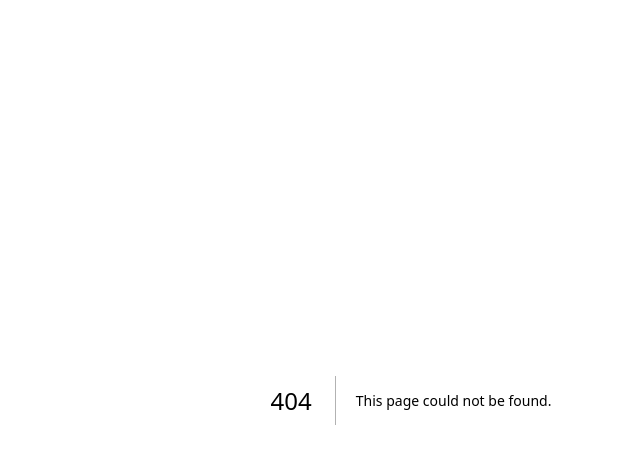
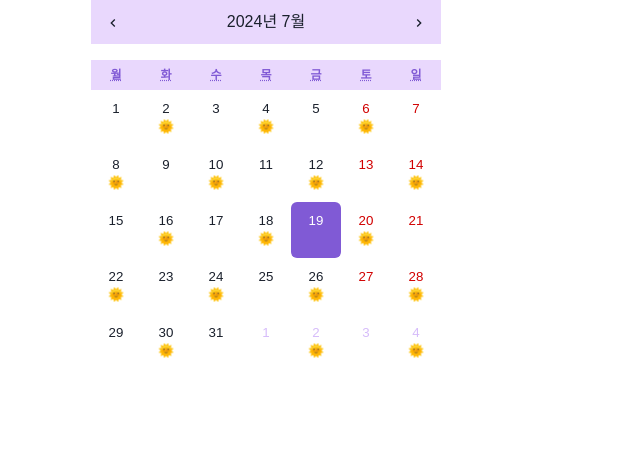
Before and after one commit to yoouyeon/playground, a Next.js app in the folder 2024-smilegate-weeklyton/: page /calendar in a window 1280 px wide. Before the commit this address had no page. Shown: the top 464 px of the page, without its empty margins (229-869 px from the left). Built offline with nearby package versions, Linux system fonts and the light colour scheme.

Commit message:
[2024-smilegate-weeklyton] 캘린더 커스텀 테스트

```diff
--- a/2024-smilegate-weeklyton/package.json
+++ b/2024-smilegate-weeklyton/package.json
@@ -9,6 +9,7 @@
     "lint": "next lint"
   },
   "dependencies": {
+    "@chakra-ui/icons": "^2.1.1",
     "@chakra-ui/react": "^2.8.2",
     "@emotion/react": "^11.11.4",
     "@emotion/styled": "^11.11.5",
--- /dev/null
+++ b/2024-smilegate-weeklyton/src/app/calendar/calendar.tsx
@@ -0,0 +1,86 @@
+"use client";
+import { ChevronLeftIcon, ChevronRightIcon } from "@chakra-ui/icons";
+import { Box, Text } from "@chakra-ui/react";
+import { css } from "@emotion/react";
+import { useState } from "react";
+import { Calendar as ReactCalendar } from "react-calendar";
+import "react-calendar/dist/Calendar.css";
+
+type ValuePiece = Date | null;
+
+type Value = ValuePiece | [ValuePiece, ValuePiece];
+
+export const CalendarWrapper = css`
+  // 전체 캘린더 영역
+  .react-calendar {
+    border: unset;
+    background-color: transparent;
+  }
+  // 상단 네비게이션 영역
+  .react-calendar__navigation {
+    background-color: var(--chakra-colors-purple-100);
+  }
+  // 년 단위 이동 버튼
+  .react-calendar__navigation__prev2-button,
+  .react-calendar__navigation__next2-button {
+    display: none;
+  }
+  // 요일 표시 영역
+  .react-calendar__month-view__weekdays {
+    background-color: var(--chakra-colors-purple-100);
+  }
+  // 요일 텍스트
+  .react-calendar__month-view__weekdays__weekday,
+  .react-calendar__month-view__weekdays__weekday--weekend {
+    color: var(--chakra-colors-purple-500);
+  }
+  // 각 날짜 타일
+  .react-calendar__tile {
+    display: flex;
+    flex-direction: column;
+    align-items: center;
+    border-radius: var(--chakra-radii-md);
+  }
+  // 오늘 날짜
+  .react-calendar__tile--now,
+  .react-calendar__tile--now:enabled:hover,
+  .react-calendar__tile--now:enabled:focus {
+    background-color: var(--chakra-colors-purple-100);
+  }
+  // 선택된 날짜
+  .react-calendar__tile--active,
+  .react-calendar__tile--active:enabled:hover,
+  .react-calendar__tile--active:enabled:focus {
+    background-color: var(--chakra-colors-purple-500);
+    color: var(--chakra-colors-white);
+  }
+  // 이전, 다음 달 날짜
+  .react-calendar__month-view__days__day--neighboringMonth {
+    color: var(--chakra-colors-purple-200);
+  }
+`;
+
+const Calendar = () => {
+  const [value, onChange] = useState<Value>(new Date());
+  return (
+    <Box css={CalendarWrapper}>
+      <ReactCalendar
+        onChange={onChange}
+        value={value}
+        view={"month"}
+        locale="ko-KO" // When using SSR, setting this prop may help resolving hydration errors caused by locale mismatch between server and client.
+        formatDay={(locale, date) => date.getDate().toString()} // "월" suffix 제거 위함
+        tileContent={({ date }) => {
+          // 조건에 따라 특정 날짜 아래에 아이콘 표시 가능
+          if (date.getDate() % 2 === 0) {
+            return <Text>🌞</Text>;
+          }
+        }}
+        prevLabel={<ChevronLeftIcon />}
+        nextLabel={<ChevronRightIcon />}
+      />
+    </Box>
+  );
+};
+
+export default Calendar;
--- /dev/null
+++ b/2024-smilegate-weeklyton/src/app/calendar/page.tsx
@@ -0,0 +1,11 @@
+import Calendar from "./calendar";
+
+const CalendarHome = () => {
+  return (
+    <div>
+      <Calendar />
+    </div>
+  );
+};
+
+export default CalendarHome;
--- a/2024-smilegate-weeklyton/src/app/layout.tsx
+++ b/2024-smilegate-weeklyton/src/app/layout.tsx
@@ -1,5 +1,6 @@
 import type { Metadata } from "next";
 import { Inter } from "next/font/google";
+import { Card, ChakraProvider } from "@chakra-ui/react";
 import "./globals.css";
 
 const inter = Inter({ subsets: ["latin"] });
@@ -16,7 +17,13 @@ export default function RootLayout({
 }>) {
   return (
     <html lang="en">
-      <body className={inter.className}>{children}</body>
+      <body className={inter.className}>
+        <ChakraProvider>
+          <Card mx="auto" w="50%" shadow="unset">
+            {children}
+          </Card>
+        </ChakraProvider>
+      </body>
     </html>
   );
 }
```
Also changed, not shown: 2024-smilegate-weeklyton/src/app/page.tsx (+10 -4 lines), 2 other files (tests, documents, lock files or other folders).
